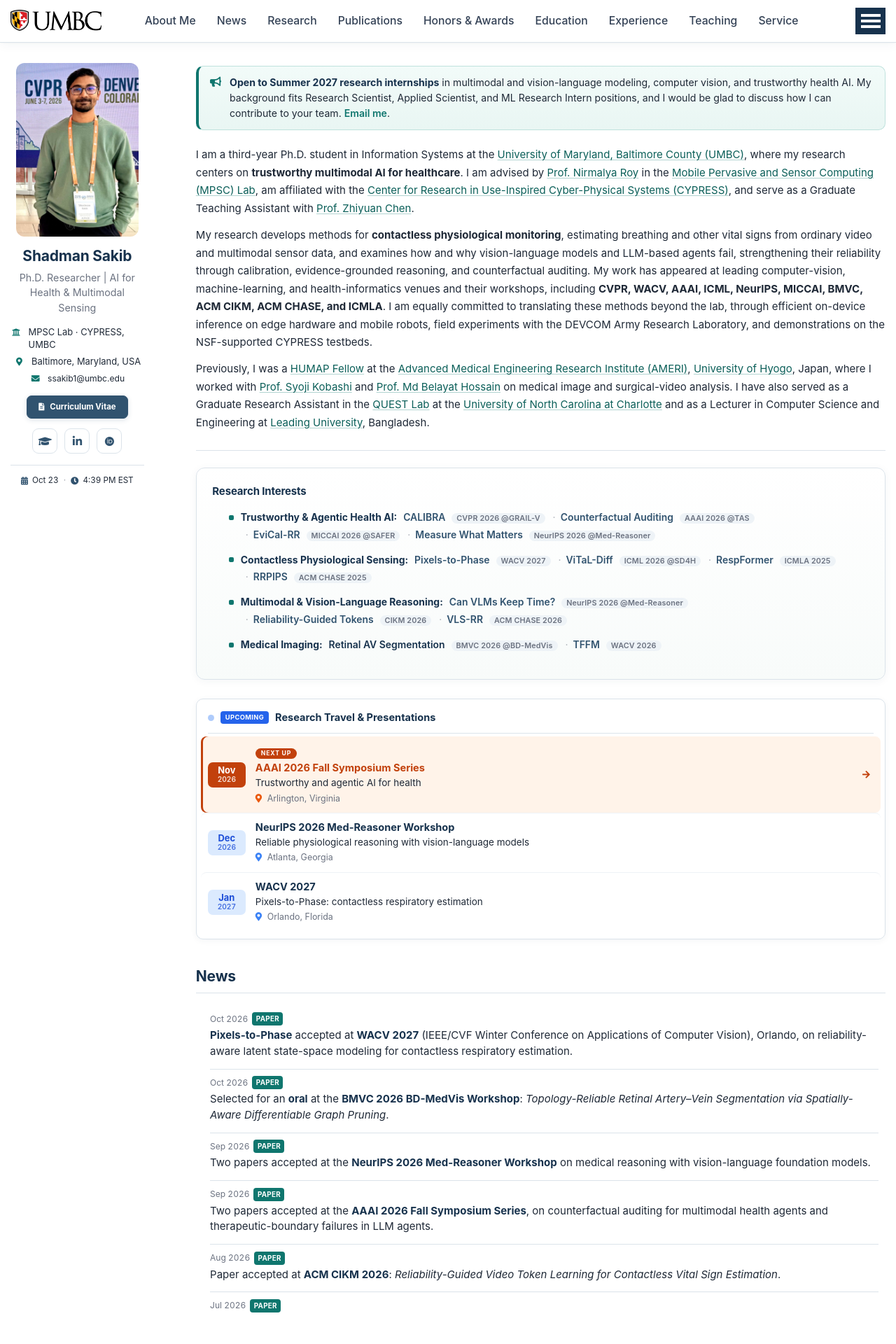
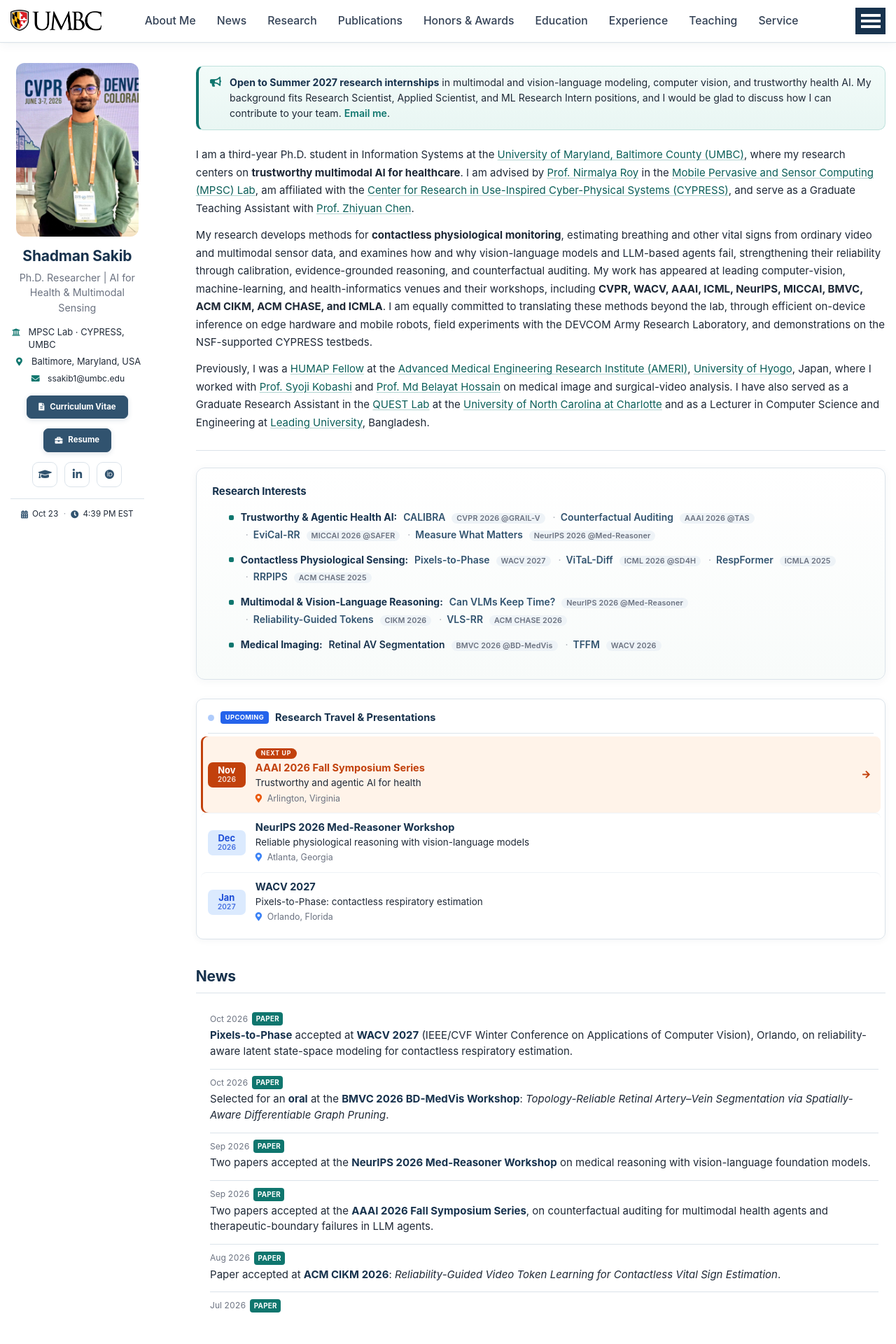
Before and after one commit to sakibshadman/sakibshadman.github.io, a Jekyll site: the page built from _pages/about.md, in a window 1280 px wide. Shown: the top 1920 px of the page at 70% size. Built offline with Jekyll 4.4.1, drawn with Linux system fonts in a browser that asks for light colours; some web fonts are replaced.

Commit message:
Add files via upload

```diff
--- a/_includes/author-profile.html
+++ b/_includes/author-profile.html
@@ -74,6 +74,8 @@
          CURRICULUM VITAE
          ===================================================== -->
 
+    {% if author.cv or author.resume %}
+    <div class="doc-buttons">
       {% if author.cv %}
       <a
         class="cv-button"
@@ -83,6 +85,18 @@
         <i class="fas fa-file-alt" aria-hidden="true"></i>
         <span>Curriculum Vitae</span>
       </a>
+      {% endif %}
+      {% if author.resume %}
+      <a
+        class="cv-button cv-button--alt"
+        href="{{ author.resume | relative_url }}"
+        target="_blank"
+        rel="noopener noreferrer">
+        <i class="fas fa-briefcase" aria-hidden="true"></i>
+        <span>Resume</span>
+      </a>
+      {% endif %}
+    </div>
     {% endif %}
 
 
```
Lines whose indentation alone changed are shown as unchanged.
